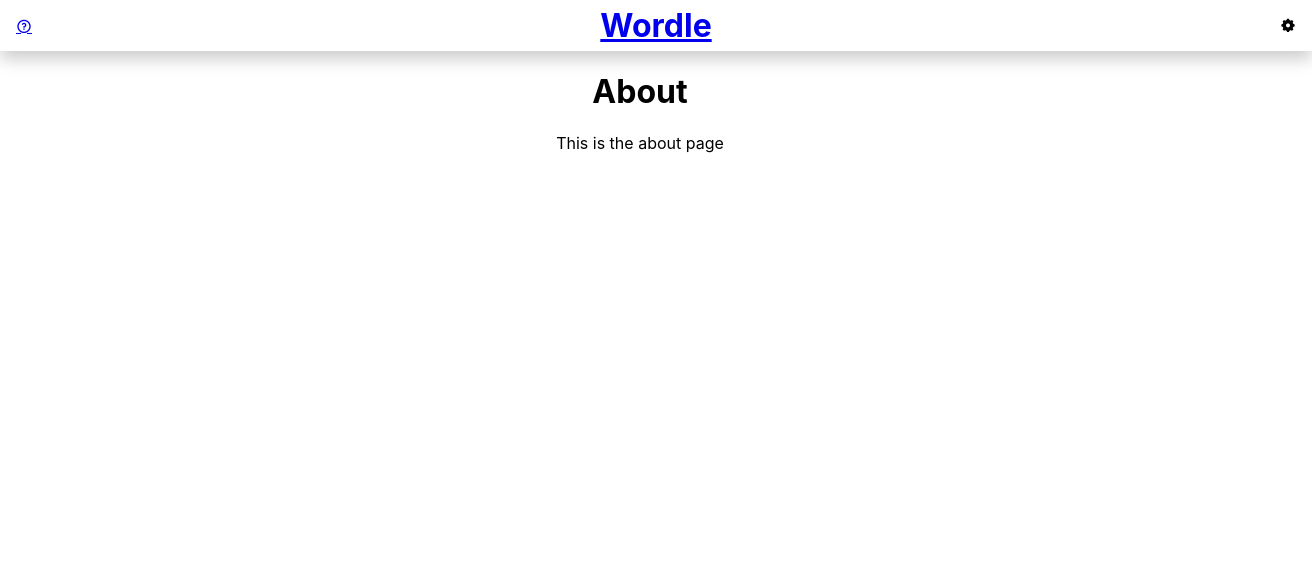
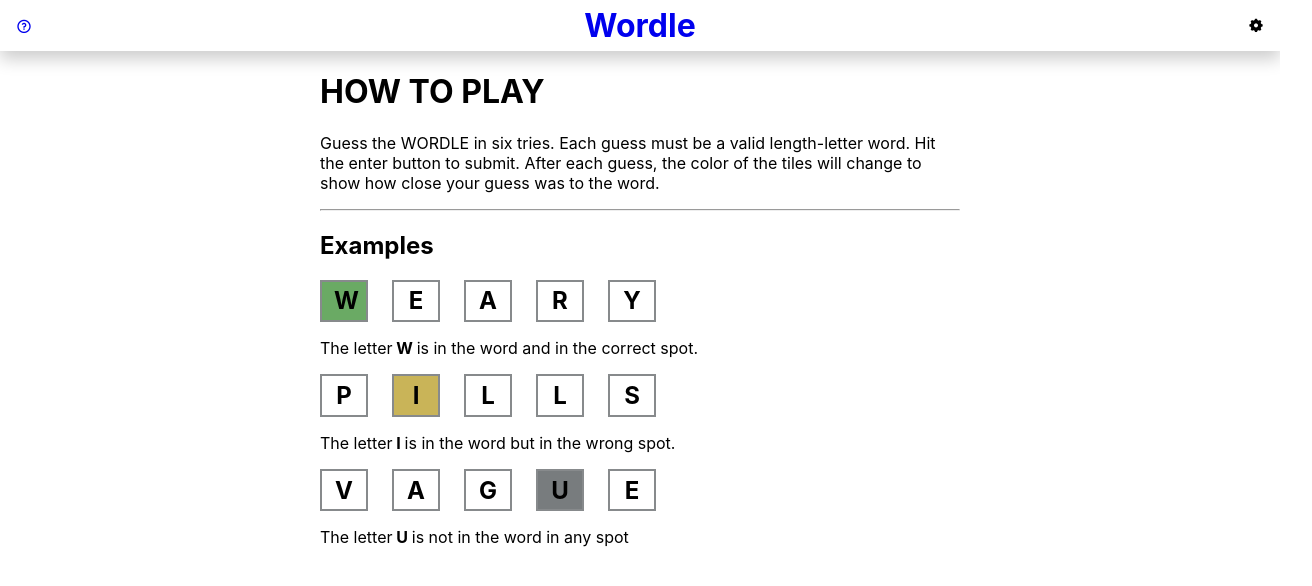
Before and after one commit to GSG-G11/wordle, a React (Create React App) app: page /about in a window 1280 px wide. Shown: the top 586 px of the page, 1312 px wide, since content can reach past the window. Built offline with nearby package versions, Linux system fonts and the light colour scheme.

Commit message:
about-page

```diff
--- a/src/App.css
+++ b/src/App.css
@@ -1,5 +1,5 @@
  .App {
-  text-align: center;
+  /* text-align: center; */
 }
 /*
 .App-logo {
@@ -36,8 +36,30 @@
     transform: rotate(360deg);
   }
 } */
-
+a {
+  text-decoration: none;
+}
 .letters {
   display: flex;
   flex-direction: row;
 }
+.about {
+  width: 50vw;
+  margin: 1em auto;
+}
+.ex-true {
+  display: flex;
+  flex-direction: column;
+}
+.ex-true-word {
+  display: flex;
+}
+.ex-true-word span {
+  border: 2px solid #878a8c;
+  margin-right: 1em;
+  padding: 0.2em 0.5em;
+  font-weight: bold;
+  width: 20px;
+  font-size: 1.5em;
+  text-align: center;
+}
--- a/src/components/header/style.css
+++ b/src/components/header/style.css
@@ -1,11 +1,9 @@
 header {
     height: 51px;
-    width: 100%;
     background: #fff;
     display: flex;
     justify-content: space-between;
     align-items: center ;
     padding: 0 1rem;
     box-shadow: 0 0.5rem 1rem rgba(0, 0, 0, 0.2);
-
 }
--- a/src/pages/About.jsx
+++ b/src/pages/About.jsx
@@ -2,9 +2,60 @@
 
 function About() {
   return (
-    <div>
-      <h1>About</h1>
-      <p>This is the about page</p>
+    <div className="about">
+      <h1>HOW TO PLAY</h1>
+      <p>
+        Guess the WORDLE in six tries.
+        Each guess must be a valid length-letter word. Hit the enter button to submit.
+        After each guess, the color of the tiles will
+        change to show how close your guess was to the word.
+      </p>
+      <hr />
+      <div>
+        <h2>Examples</h2>
+        <div className="ex-true">
+          <div className="ex-true-word">
+            <span style={{ background: '#6AAA64' }}>W</span>
+            <span>E</span>
+            <span>A</span>
+            <span>R</span>
+            <span>Y</span>
+          </div>
+          <p>
+            The letter
+            <b> W </b>
+            is in the word and in the correct spot.
+          </p>
+        </div>
+        <div className="ex-true">
+          <div className="ex-true-word">
+            <span>P</span>
+            <span style={{ background: '#C9B458' }}>I</span>
+            <span>L</span>
+            <span>L</span>
+            <span>S</span>
+          </div>
+          <p>
+            The letter
+            <b> I </b>
+            is in the word but in the wrong spot.
+          </p>
+        </div>
+        <div className="ex-true">
+          <div className="ex-true-word">
+            <span>V</span>
+            <span>A</span>
+            <span>G</span>
+            <span style={{ background: '#787C7E' }}>U</span>
+            <span>E</span>
+          </div>
+          <p>
+            The letter
+            <b> U </b>
+            is not in the word in any spot
+          </p>
+        </div>
+      </div>
     </div>
   );
 }
```
